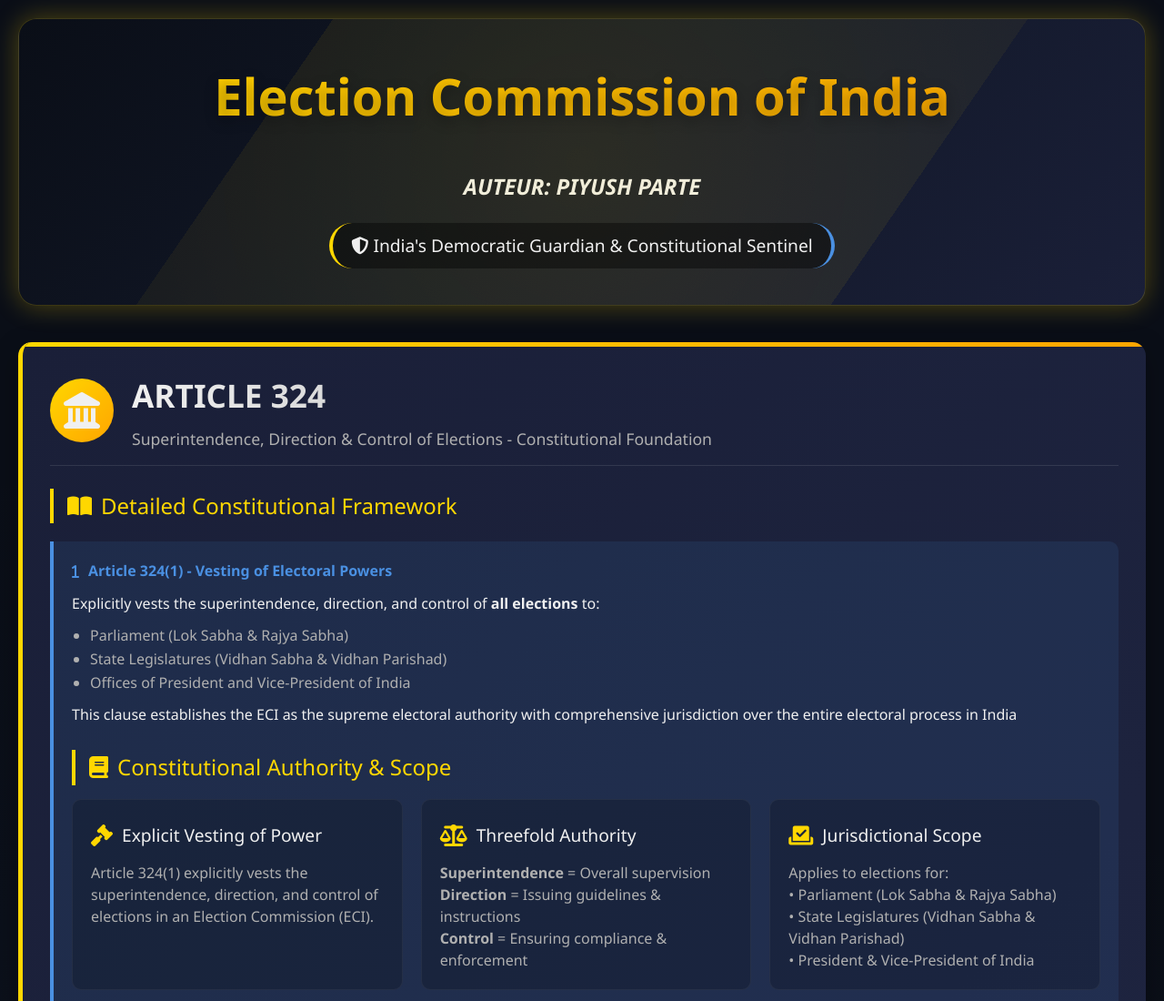
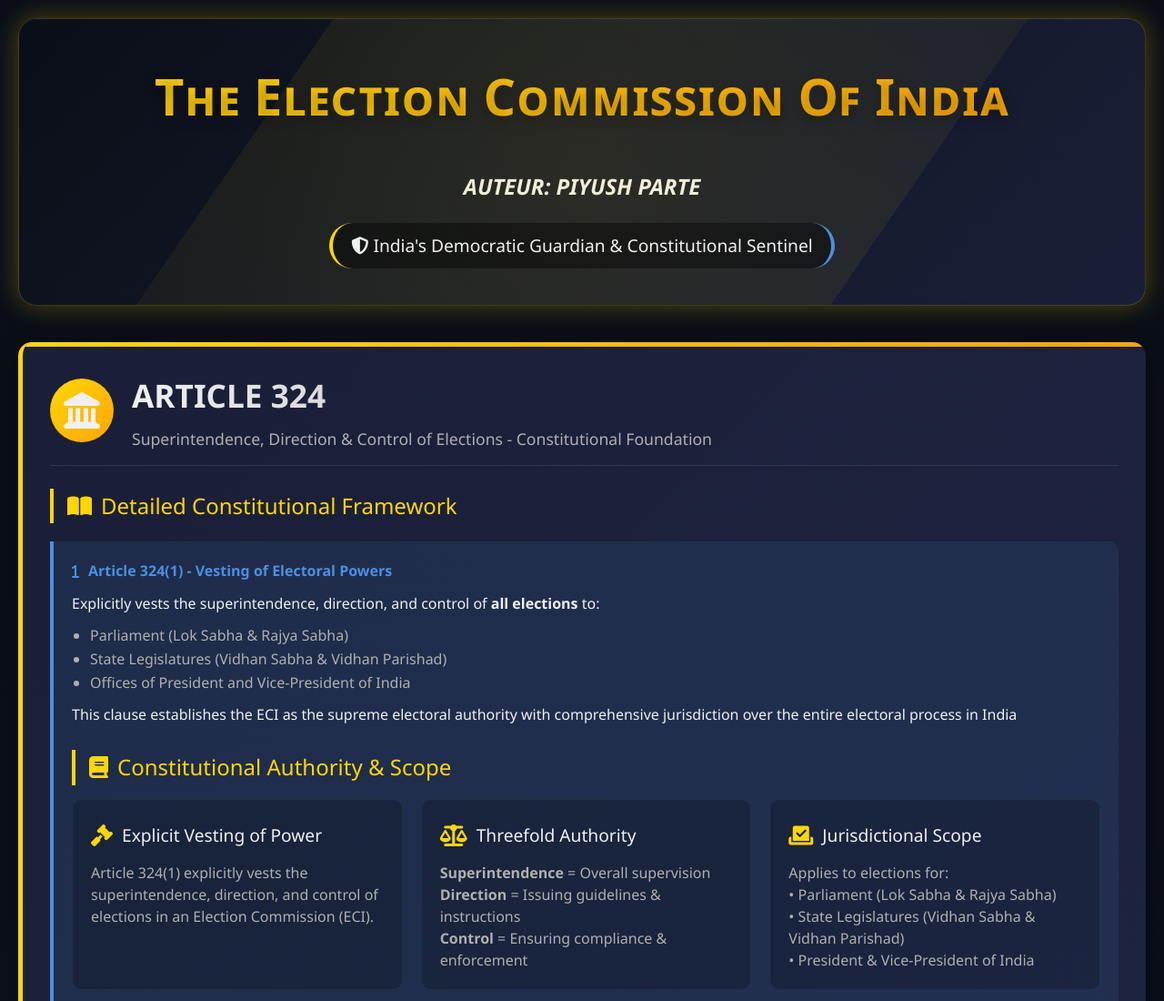
Before and after one commit to Piyush-parte-24/Piyush-Parte-24-github.io, a plain HTML site: page notes/ECI.html in a window 1280 px wide. Shown: the top 1100 px of the page at 91% size. Drawn offline with Linux system fonts and the light colour scheme; animation ran at ten frames a second.

Commit message:
Update ECI.html

```diff
--- a/notes/ECI.html
+++ b/notes/ECI.html
@@ -3,7 +3,7 @@
 <head>
     <meta charset="UTF-8">
     <meta name="viewport" content="width=device-width, initial-scale=1.0">
-    <title>Election Commission of India</title>
+    <title>The Election Commission of India</title>
     <link rel="stylesheet" href="https://cdnjs.cloudflare.com/ajax/libs/font-awesome/6.4.0/css/all.min.css">
     <style>
         * {
@@ -509,7 +509,7 @@
     <div class="container">
         <!-- Main Header -->
         <header class="main-header">
-            <h1>Election Commission of India</h1>
+            <h1>Tʜᴇ Eʟᴇᴄᴛɪᴏɴ Cᴏᴍᴍɪꜱꜱɪᴏɴ Oꜰ Iɴᴅɪᴀ</h1>
 <br><h2><div class="label"><i><em><b>AUTEUR: PIYUSH PARTE</b></i></em></div></h2>
 
 
```
